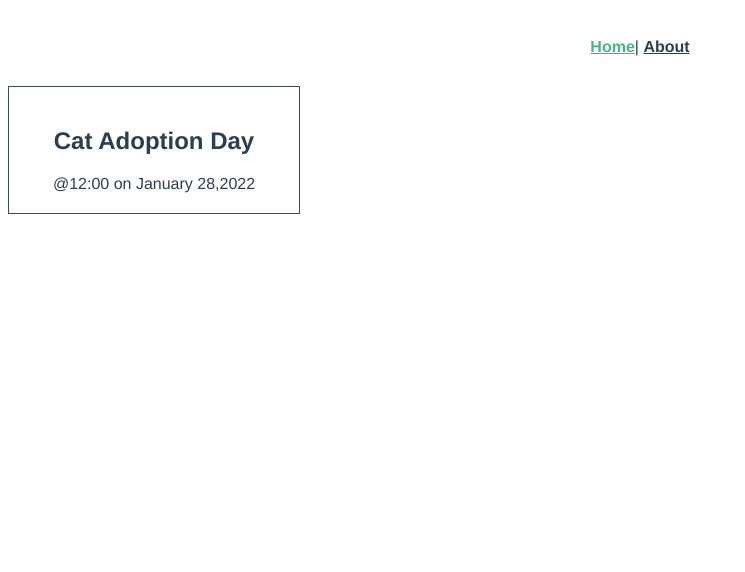
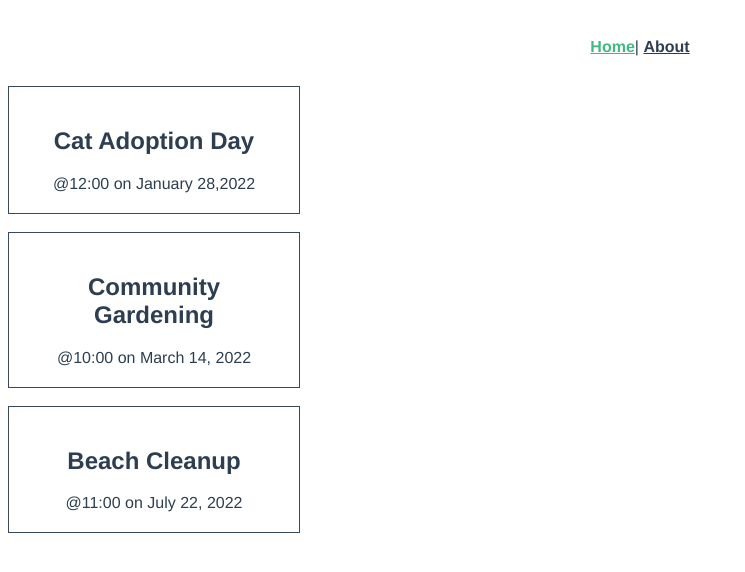
Before and after one commit to Thanaphat14/lab2, a Vue app in the folder 331-intro-to-vite/: page / in a window 1280 px wide. Shown: the top 572 px of the page, without its empty margins (0-745 px from the left). Built offline with nearby package versions, Linux system fonts and the light colour scheme.

Commit message:
commit 8.4

```diff
--- a/331-intro-to-vite/src/components/EventCard.vue
+++ b/331-intro-to-vite/src/components/EventCard.vue
@@ -1,20 +1,23 @@
 <script setup lang="ts">
 import { ref } from 'vue'
-// defineProps<{
-//  msg: string
-// }>()
+import Event from '@/types/Event'
+defineProps<{
+    event: Event
+}>()
+//const event = ref({
 
-const event = ref({
-  id: 5928101,
-  category: 'animal welfare',
-  title: 'Cat Adoption Day',
-  description: 'Find your new feline friend at this event.',
-  location: 'Meow Town',
-  date: 'January 28,2022',
-  time: '12:00',
-  petsAllowed: true,
-  organizer: 'Kat Laydee'
-})
+    // id: 5928101,
+    // category: 'animal welfare',
+    // title: 'Cat Adoption Day',
+    // description:'Find your new feline friend at this event.',
+    // location:'Meow Town',
+    // date: 'January 28,2022',
+    // time:'12:00' ,
+    // petsAllowed: true,
+    // rganizer: 'Kat Laydee'
+
+//})
+
 </script>
 
 <template>
--- a/331-intro-to-vite/src/views/HomeView.vue
+++ b/331-intro-to-vite/src/views/HomeView.vue
@@ -1,9 +1,47 @@
 <script setup lang="ts">
 import EventCard from '@/components/EventCard.vue'
+import Event from '@/types/Event'
+import {ref} from 'vue'
+
+const events = ref<Event[]>([
+  {
+    id: 5928101,
+    category: 'animal welfare',
+    title: 'Cat Adoption Day',
+    description:'Find your new feline friend at this event.',
+    location:'Meow Town',
+    date: 'January 28,2022',
+    time:'12:00' ,
+    petsAllowed: true,
+    rganizer: 'Kat Laydee'
+  },
+  {
+    id: 4582797,
+    category: 'food',
+    title: 'Community Gardening',
+    description:'Join us as we tend to the community edible plants..',
+    location:'Flora City',
+    date: 'March 14, 2022',
+    time:'10:00' ,
+    petsAllowed: true,
+    rganizer: 'Fern Pollin'
+  },
+  {
+    id: 8419988,
+    category: 'sustainability',
+    title: 'Beach Cleanup',
+    description:'Help pick up trash along the shore.',
+    location:'Playa Del Carmen',
+    date: 'July 22, 2022',
+    time:'11:00' ,
+    petsAllowed: false,
+    rganizer: 'Carey Wales'
+  }
+])
 </script>
 
 <template>
   <div class="home">
-    <EventCard />
+    <EventCard v-for="event in events" :key="event.id" :event="event"/>
   </div>
 </template>
```
Also changed, not shown: 331-intro-to-vite/src/type.ts (added, +10 -0 lines).
